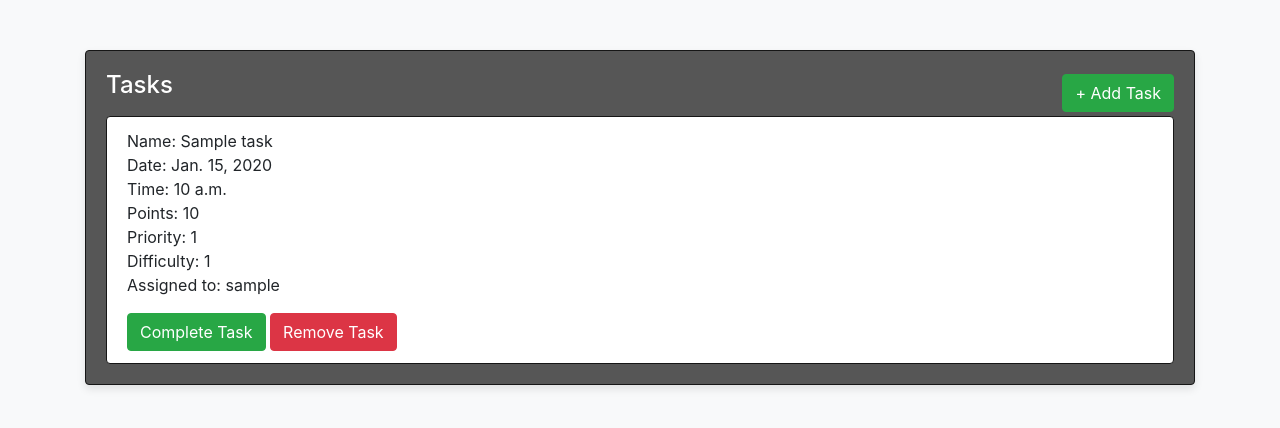
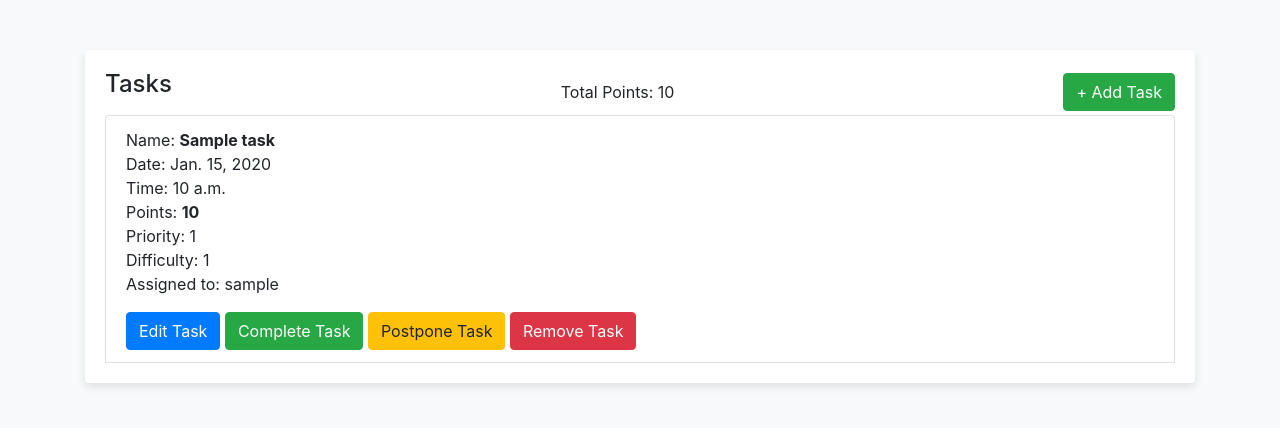
Before and after one commit to UCCS-CS4300-5300/group5-spring2024, a Django app: page /tasks/ in a window 1280 px wide. Shown: the part 132-560 px from the top of the page. Run offline with Django 5.2, Linux system fonts and the light colour scheme; a user stored in the database is signed in; tables that the repository leaves empty hold one stand-in row (values such as "Sample post"); some libraries are stand-ins or nearby versions.

Commit message:
Penalty for task postponement and removal

```diff
--- a/Task_Quest_App/Task_Quest_Config/templates/Task_Quest_Config/task_list.html
+++ b/Task_Quest_App/Task_Quest_Config/templates/Task_Quest_Config/task_list.html
@@ -9,51 +9,6 @@
         padding: 20px;
         margin-top: 20px;
     }
-
-    .nav-button, .view-button, .add-task {
-        transition: background-color .3s ease;
-    }
-
-    .nav-button:hover, .view-button:hover, .add-task:hover {
-        background-color: #0056b3; /* Darker shade for hover */
-    }
-
-    .view-button.active {
-        background-color: #0056b3;
-        color: #fff;
-    }
-
-    .month-year {
-        color: #000;
-    }
-
-    .day {
-        border: 1px solid #b3d7ff;
-        background-color: #f0f8ff;
-    }
-
-    .day.today {
-        background-color: #007bff;
-        color: white;
-        font-weight: bold;
-    }
-
-
-    .task-list-container {
-        background-color: #565656;
-        border: 1px solid #161616;
-    }
-
-    .task-list-container h4 {
-        color: #ffffff;
-    }
-
-
-
-    .task-list-container .list-group-item {
-        border-color: #161616;
-        background-color: #ffffff;
-    }
 </style>
 {% endblock %}
 
@@ -61,33 +16,95 @@
 <div class="task-list-container">
     <div class="d-flex justify-content-between align-items-center">
       <h4 class="mb-3">Tasks</h4>
+      <div>Total Points: {{ total_points }}</div>
       <a class="btn btn-success add-task" href="{% url 'add-task' %}"> + Add Task</a>
     </div>
     <ul class="list-group">
         {% for task in task_list %}
         <li class="list-group-item">
-            <div>Name: {{ task.name }}</div>
+            <div>Name: <strong>{{ task.name }}</strong></div>
             <div>Date: {{ task.date | date:"N j, Y" }}</div>
             <div>Time: {{ task.time | date:"P" }}</div>
-            <div>Points: {{ task.points }}</div>
+            <div>Points: <strong>{{ task.points }}</strong></div>
             <div>Priority: {{ task.priority }}</div>
             <div>Difficulty: {{ task.difficulty }}</div>
             <div>Assigned to: {{ task.user.username }}</div>
             <div><p></p></div>
+            <a href="{% url 'edit-task' task.id %}" class="btn btn-primary">Edit Task</a>
             <form method="post" action="{% url 'complete_task' task.id %}" style="display: inline;">
                 {% csrf_token %}
                 <input type="hidden" name="task_id" value="{{ task.id }}">
                 <button type="submit" class="btn btn-success">Complete Task</button>
             </form>
-            <form method="post" action="{% url 'remove_task' task.id %}" style="display: inline;">
+          <a href="#" class="btn btn-warning" data-toggle="modal"
+            data-target="#postponeTaskModal{{ task.id }}">Postpone Task</a>
+            <form id="remove-task-form{{ task.id  }}" method="post"
+              action="{% url 'remove_task' task.id %}" style="display: inline;">
                 {% csrf_token %}
                 <input type="hidden" name="task_id" value="{{ task.id }}">
-                <button type="submit" class="btn btn-danger">Remove Task</button>
+                <button type="button" class="btn btn-danger"
+                  onclick="removeTask('{{ task.name }}', 'remove-task-form{{ task.id  }}')">Remove Task</button>
             </form>
         </li>
+
+      <!-- Modal to postponing Task -->
+      <div class="modal fade" id="postponeTaskModal{{ task.id }}"
+        role="dialog" aria-labelledby="postponeTaskModalLabel{{ task.id }}" aria-hidden="true">
+        <div class="modal-dialog" role="document">
+          <div class="modal-content">
+            <div class="modal-header">
+              <h6 class="modal-title" id="postponeTaskModalLabel{{ task.id }}">Postpone
+                <strong>'{{ task.name }}'</strong>
+              </h6>
+              <button type="button" class="close" data-dismiss="modal" aria-label="Close">
+                <span aria-hidden="true">&times;</span>
+              </button>
+            </div>
+            <div class="modal-body">
+              <!-- Form to Postpone a Task-->
+              <form action="{% url 'postpone-task' task.id %}" method="POST">
+                {% csrf_token %}
+                <div class="form-group">
+                  <div>Points: {{ task.points }}</div>
+                  <div>Priority: {{ task.priority }}</div>
+                  <div>Difficulty: {{ task.difficulty }}</div>
+                </div>
+                <div class="form-group">
+                  <label for="postponeDate{{ task.id }}">New Date</label>
+                  <input type="date" class="form-control" id="postponeDate{{ task.id }}"
+                    name="date" value="{{ task.date|date:'Y-m-d' }}" min="{{ task.date|date:'Y-m-d' }}" required>
+                </div>
+                <div class="form-group">
+                  <label for="postponeTime{{ task.id }}">New Time (HH:mm)</label>
+                  <input type="time" class="form-control" id="postponeTime{{ task.id }}"
+                    name="time" value="{{ task.time|time:'H:i' }}" autocomplete="off" required>
+                </div>
+                <div class="d-flex justify-content-between align-items-center">
+                  <button type="submit" class="btn btn-primary">Postpone</button>
+                  <a href="#" class="btn btn-outline-secondary" data-dismiss="modal" aria-label="Close">Cancel</a>
+                </div>
+              </form>
+              <!-- End Form to Postpone a Task-->
+            </div>
+          </div>
+        </div>
+      </div>
+      <!-- End Modal for postponing task -->
         {% empty %}
         <li class="list-group-item">No tasks to show.</li>
         {% endfor %}
     </ul>
 </div>
 {% endblock %}
+
+{% block page_js %}
+  <script>
+    //confirm task removal action
+    function removeTask(task_name, form_id) {
+      if(confirm(`Are you sure you want to remove "${task_name}"?`)) {
+        // if yes, submit the form
+        document.getElementById(form_id).submit();
+      }
+    }//removeTask
+  </script>
+{% endblock %}
--- a/Task_Quest_App/Task_Quest_Config/templates/base.html
+++ b/Task_Quest_App/Task_Quest_Config/templates/base.html
@@ -12,6 +12,7 @@
     background-color: #f8f9fa;
     height: 100%;
     Width: 100%;
+    padding-bottom: 10em;
   }
   .footer-link {
     margin-top: 2em;
@@ -25,11 +26,11 @@
     border-radius: 5px;
     box-shadow: 0px 0px 0px rgba(0, 0, 0, 0.1);
   }
-
   .navbar-with-image {
     background-image: url("https://i.imgur.com/LksriXk.png");
     background-size: cover;
   }
+
   </style>
 </head>
 <body>
@@ -54,7 +55,7 @@
             <li class="nav-item {% if request.resolver_match.url_name == 'add-task' %}active{% endif %}">
               <a class="nav-link" href="{% url 'add-task' %}">Add Task</a>
             </li>
-            <li class="nav-item {% if request.resolver_match.url_name == 'add-task' %}active{% endif %}">
+            <li class="nav-item {% if request.resolver_match.url_name == 'shop' %}active{% endif %}">
               <a class="nav-link" href="{% url 'shop' %}">Shop</a>
             </li>
             <li class="nav-item {% if request.resolver_match.url_name == 'quest-game' %}active{% endif %}">
@@ -94,6 +95,7 @@
     {% block content %}
     {% endblock %}
   </div>
+  <p><br/></p>
 
   <script src="https://code.jquery.com/jquery-3.5.1.slim.min.js"></script>
   <script src="https://cdn.jsdelivr.net/npm/@popperjs/core@2.5.2/dist/umd/popper.min.js"></script>
--- a/Task_Quest_App/Task_Quest_Config/urls.py
+++ b/Task_Quest_App/Task_Quest_Config/urls.py
@@ -22,11 +22,13 @@ urlpatterns = [
   # Task List and Add Task
   path('tasks/', views.TaskListView.as_view(), name='task-list'),
   path('addtask/', views.create_task, name='add-task'),
+  path('edit-task/<int:task_id>/', views.edit_task, name='edit-task'),
+  path('postpone-task/<int:task_id>/', views.postpone_task, name='postpone-task'),
+  path('complete-task/<int:task_id>/', views.complete_task, name='complete_task'),
+  path('remove-task/<int:task_id>/', views.remove_task, name='remove_task'),
 
   # Game page
   path('game/', views.start_game, name='quest-game'),
-  path('complete-task/<int:task_id>/', views.complete_task, name='complete_task'),
-  path('remove-task/<int:task_id>/', views.remove_task, name='remove_task'),
 
   # Points Shop page
   path('shop/', views.shop, name='shop'),
--- a/Task_Quest_App/Task_Quest_Config/views.py
+++ b/Task_Quest_App/Task_Quest_Config/views.py
@@ -14,7 +14,9 @@ from django.shortcuts import get_object_or_404
 from dateutil.relativedelta import relativedelta
 
 from django.core.serializers import serialize
-import json
+from datetime import date
+from django.utils import timezone
+from django.db import transaction
 
 from dateutil.relativedelta import relativedelta
 
@@ -115,13 +117,14 @@ class TaskListView(generic.ListView):
     context = super().get_context_data(**kwargs)
     context['task_list'] = Task.objects.filter(user=self.request.user)
     context['current_user'] = self.request.user.username
+    points = Profile.objects.get(user=self.request.user)
+    context['total_points'] = points.total_points
     return context
 
 
 @login_required
 def create_task(request):
-  form = TaskForm
-
+  #form = TaskForm
   if request.method == 'POST':
     # Create a new dictionary with form data and movie_title
     task_data = request.POST.copy()
@@ -134,8 +137,68 @@ def create_task(request):
       task.save()
       # Redirect back to the calendar page
       return redirect('task-list')
-  context = {'form': form}
+  #prevent older dates to be selected in the task form
+  today_date = date.today().strftime('%Y-%m-%d')
+  context = {'today_date': today_date}
   return render(request, 'Task_Quest_Config/task_form.html', context)
+
+
+@login_required
+def edit_task(request, task_id):
+  # Edit task information other than the time and date
+  task = get_object_or_404(Task, pk=task_id, user=request.user)
+  if request.method == 'POST':
+    # Create a new dictionary with form data and movie_title
+    task_data = request.POST.copy()
+    form = TaskForm(task_data, request.FILES, instance=task)
+    form.data['time'] = task.time
+    form.data['date'] = task.date
+    if form.is_valid():
+      # Save the form without committing to the database
+      task = form.save(commit=False)
+      # Set the user relationship
+      task.user = request.user
+      task.save()
+      # Redirect back to the calendar page
+      return redirect('task-list')
+  #show form for editing task
+  context = {'task' : task}
+  return render(request, 'Task_Quest_Config/edit_task_form.html', context)
+
+@login_required
+def postpone_task(request, task_id):
+  # Postpone a task and add a penalty of  Total Points = Total Points - (0.25 * Task Points)
+  task = get_object_or_404(Task, pk=task_id, user=request.user)
+  old_task = Task.objects.get(pk=task_id, user=request.user)
+  if request.method == 'POST':
+    # Create a new dictionary with form data and movie_title
+    form = TaskForm(request.POST.copy(), request.FILES, instance=task)
+    form.data['name'] = task.name
+    form.data['difficulty'] = task.difficulty
+    form.data['priority'] = task.priority
+    form.data['points'] = task.points
+    if form.is_valid():
+      new_datetime = datetime.combine(task.date, task.time)
+      if new_datetime > datetime.combine(old_task.date, old_task.time):
+        with transaction.atomic():
+          try:
+            # Calculate point deduction
+            profile = Profile.objects.select_for_update().get(user=request.user)
+            penalty = int(0.25 * task.points)
+            #save the new total points
+            profile.total_points -= max(penalty, 0)
+            profile.save()
+            # save task data
+            task.save()
+          except Exception as e:
+            print(e)
+            transaction.set_rollback(True)
+      else:
+        messages.error(request, 'The new time must be after the old time.')
+  # Redirect back to the calendar page
+  return redirect('task-list')
+
+
 
 
 def start_game(request):
@@ -163,10 +226,20 @@ def home_page(request):
 def remove_task(request, task_id):
   # Retrieve task from database
   task = get_object_or_404(Task, id=task_id)
-
   # Check if the task belongs to the current user
   if task.user == request.user:
-    task.delete()
+    with transaction.atomic():
+      try:
+        #apply penalty for deleting task
+        profile = Profile.objects.get(user=request.user)
+        penalty = profile.total_points - task.points
+        profile.total_points = max(penalty, 0)
+        profile.save()
+        # Delete the task
+        task.delete()
+      except Exception as e:
+        print(e)
+        transaction.set_rollback(True)
     return redirect('task-list')
   else:
     # If the task doesn't belong to the current user just redirect to task list page
```
Also changed, not shown: Task_Quest_App/Task_Quest_Config/templates/Task_Quest_Config/edit_task_form.html (added, +80 -0 lines), Task_Quest_App/Task_Quest_Config/templates/Task_Quest_Config/home.html (+4 -3 lines), Task_Quest_App/Task_Quest_Config/templates/Task_Quest_Config/task_form.html (+10 -4 lines), Task_Quest_App/Task_Quest_Config/tests.py (+77 -0 lines). Lines whose indentation alone changed are shown as unchanged.
